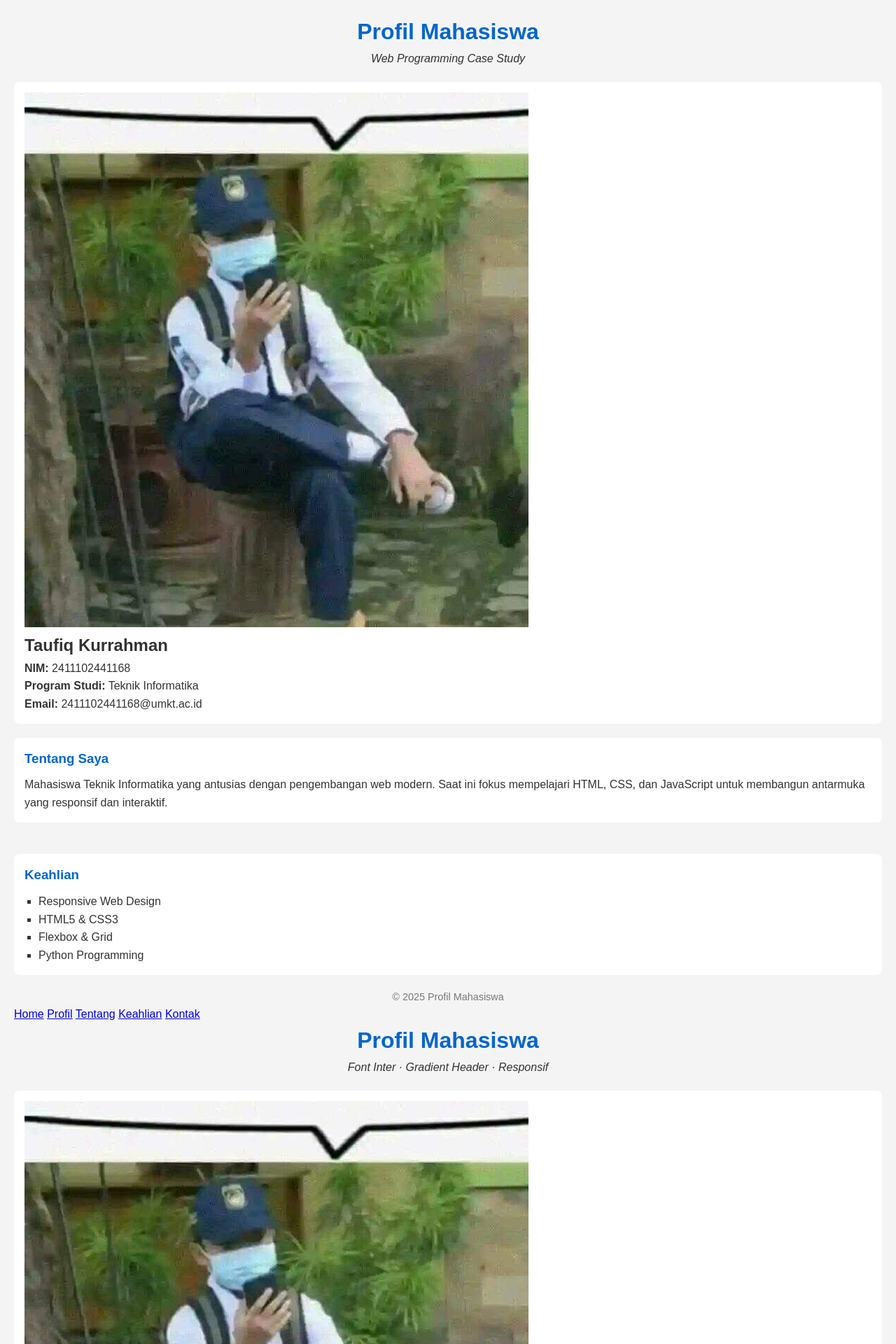
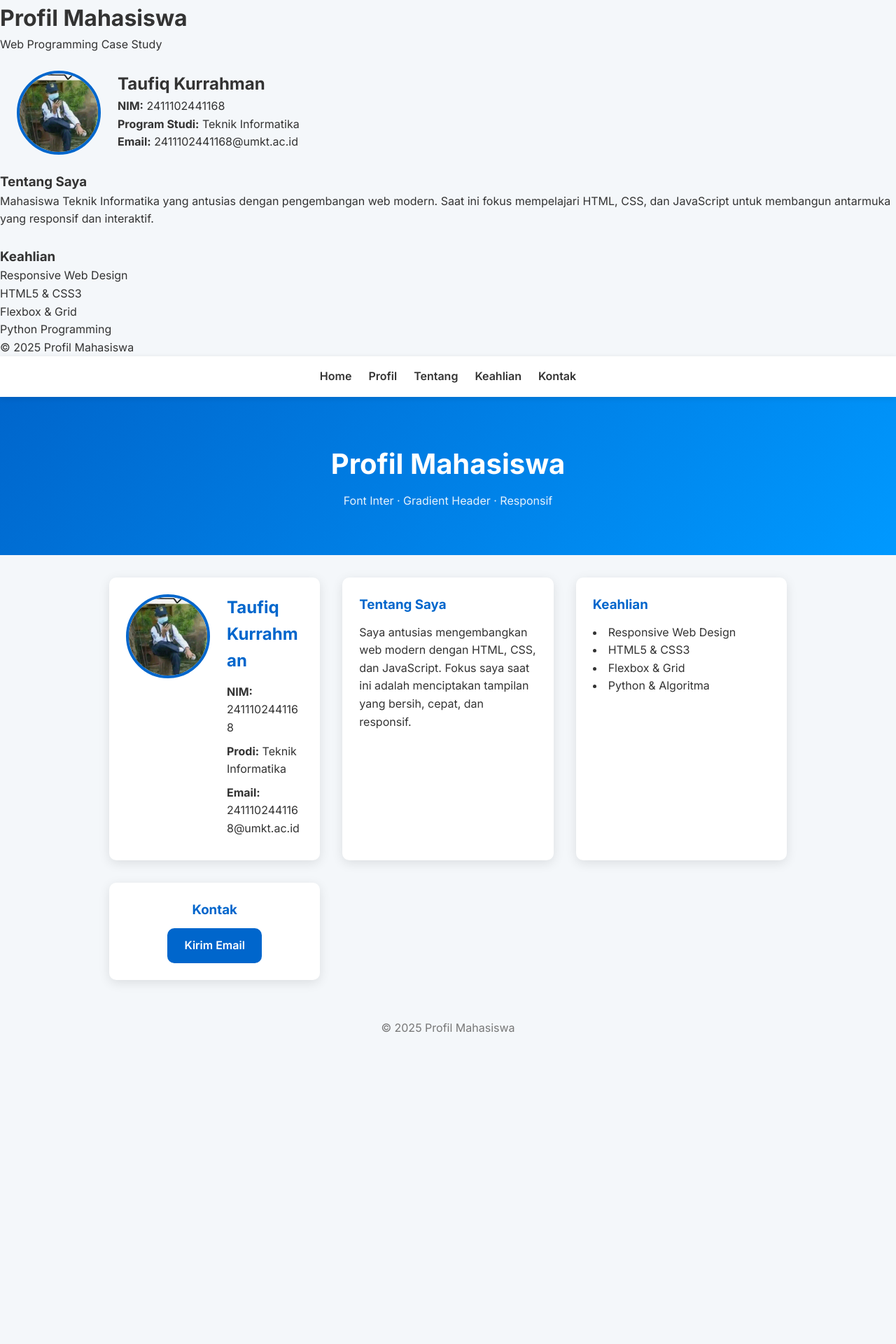
Before and after one commit to Taufik908/pemro_web_sk_github.io, a PHP site: page / in a window 1280 px wide. Shown: the top 1920 px of the page at 70% size. After the commit the page ends 1475 px from the top, so only its background shows below. Run offline with PHP 8.4, Linux system fonts and the light colour scheme.

Commit message:
Update style.css

```diff
--- a/Studi Kasus/style.css
+++ b/Studi Kasus/style.css
@@ -1,71 +1,161 @@
-/* Reset margin & padding */
+:root {
+  --gradient-start: #0066cc;
+  --gradient-end:   #0099ff;
+  --bg-light:       #f4f7fa;
+  --white:          #ffffff;
+  --text:           #333333;
+  --radius:         10px;
+  --shadow:         rgba(0, 0, 0, 0.1);
+  --transition:     0.3s ease;
+}
+
 * {
   margin: 0;
   padding: 0;
   box-sizing: border-box;
 }
 
-/* Body */
 body {
-    font-family: Arial, sans-serif;
+  font-family: 'Inter', sans-serif;
+  background: var(--bg-light);
+  color: var(--text);
   line-height: 1.6;
-    background-color: #f4f4f4;
-    color: #333;
-    padding: 20px;
 }
 
-/* Header */
-header {
-    text-align: center;
-    margin-bottom: 20px;
+/* Navigation */
+.nav {
+  position: sticky;
+  top: 0;
+  background: var(--white);
+  display: flex;
+  justify-content: center;
+  gap: 1.5rem;
+  padding: 1rem 0;
+  box-shadow: 0 2px 8px var(--shadow);
+  z-index: 100;
 }
-header h1 {
-    color: #0066cc;
+.nav a {
+  color: var(--text);
+  text-decoration: none;
+  font-weight: 600;
+  transition: color var(--transition);
 }
-header p {
-    font-style: italic;
+.nav a:hover {
+  color: var(--gradient-end);
 }
 
-/* Profil Section */
-.profil {
-    display: flex;
-    align-items: center;
-    background: white;
-    padding: 20px;
-    border-radius: 8px;
-    margin-bottom: 20px;
+/* Hero */
+.hero {
+  text-align: center;
+  padding: 4rem 1rem;
+  background: linear-gradient(135deg, var(--gradient-start), var(--gradient-end));
+  color: var(--white);
 }
-.foto {
-    width: 150px;
-    height: 150px;
-    border-radius: 50%;
-    margin-right: 20px;
-    border: 3px solid #0066cc;
+.hero h1 {
+  font-size: 2.5rem;
+  margin-bottom: 0.5rem;
 }
-.biodata h2 {
-    margin-bottom: 10px;
-    color: #0066cc;
+.hero p {
+  font-weight: 400;
+  opacity: 0.9;
 }
 
-/* Tentang & Keahlian */
-section {
-    background: white;
-    padding: 15px;
-    border-radius: 8px;
-    margin-bottom: 20px;
+/* Main Grid */
+.content {
+  display: grid;
+  grid-template-columns: repeat(auto-fit, minmax(280px, 1fr));
+  gap: 2rem;
+  max-width: 1000px;
+  margin: 2rem auto;
+  padding: 0 1rem;
 }
-h3 {
-    margin-bottom: 10px;
-    color: #0066cc;
+
+/* Card Base */
+.card {
+  background: var(--white);
+  border-radius: var(--radius);
+  box-shadow: 0 4px 16px var(--shadow);
+  overflow: visible;
+  transition: transform var(--transition), box-shadow var(--transition);
 }
-ul {
-    list-style-type: square;
-    padding-left: 20px;
+.card:hover {
+  transform: translateY(-5px);
+  box-shadow: 0 6px 20px var(--shadow);
+}
+.card h2,
+.card h3 {
+  color: var(--gradient-start);
+  margin-bottom: 0.75rem;
+}
+
+/* Profile Card */
+.profile-card {
+  display: flex;
+  align-items: flex-start;
+  gap: 1.5rem;
+  padding: 1.5rem;
+}
+.profile-card img {
+  width: 120px;
+  height: 120px;
+  border-radius: 50%;
+  object-fit: cover;
+  border: 4px solid var(--gradient-start);
+}
+
+.profile-card .card-body {
+  flex: 1;
+  min-width: 0;
+  overflow-wrap: break-word;
+}
+
+.profile-card .card-body p {
+  margin: 0.5rem 0;
+}
+
+
+/* About & Skills & Contact */
+.about-card,
+.skills-card,
+.contact-card {
+  padding: 1.5rem;
+}
+.skills-card ul {
+  list-style: disc inside;
+  margin-top: 0.5rem;
+}
+.contact-card {
+  text-align: center;
+}
+
+/* Button */
+.btn {
+  display: inline-block;
+  background: var(--gradient-start);
+  color: var(--white);
+  padding: 0.75rem 1.5rem;
+  border-radius: var(--radius);
+  text-decoration: none;
+  font-weight: 600;
+  transition: background var(--transition);
+}
+.btn:hover {
+  background: var(--gradient-end);
 }
 
 /* Footer */
-footer {
+.footer {
   text-align: center;
-    font-size: 0.9em;
+  padding: 1.5rem 0;
   color: #777;
 }
+
+/* Responsive Tweaks */
+@media (max-width: 500px) {
+  .hero h1 {
+    font-size: 2rem;
+  }
+  .nav {
+    gap: 1rem;
+  }
+}
```
Lines whose indentation alone changed are shown as unchanged.
